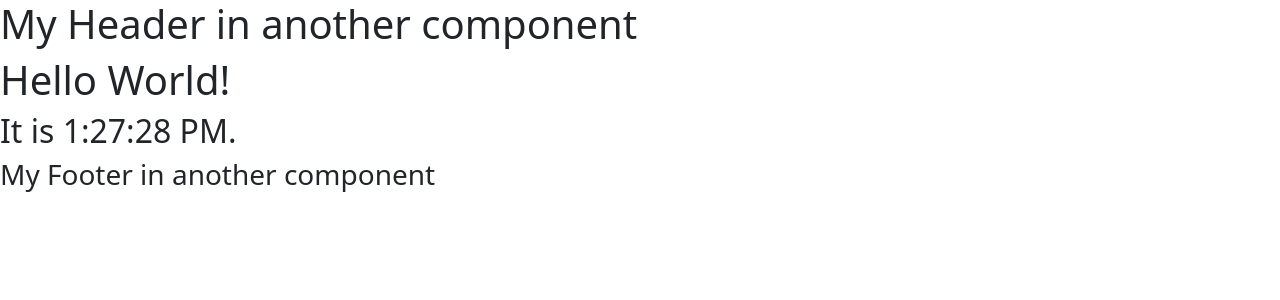
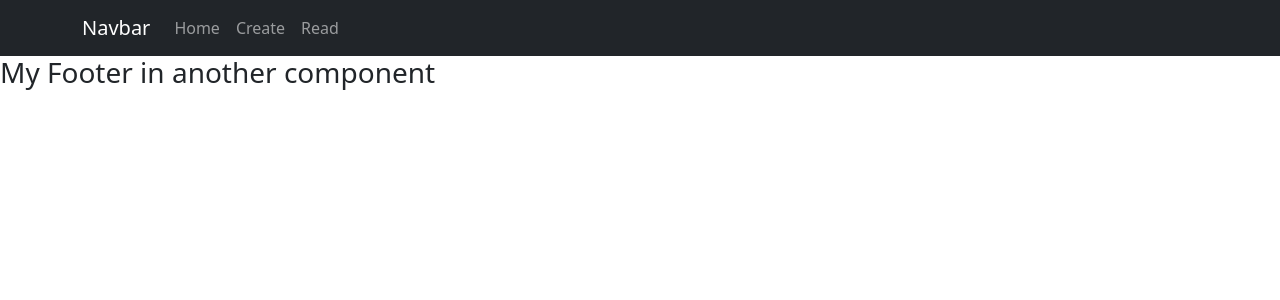
Before and after one commit to EvanGriffin0/DataRepAndQuery3, a React (Create React App) app in the folder movie-app/: page / in a window 1280 px wide. Shown: the top 300 px of the page. Built offline with nearby package versions, Linux system fonts and the light colour scheme.

Commit message:
completed part 5

```diff
--- a/movie-app/package.json
+++ b/movie-app/package.json
@@ -6,8 +6,11 @@
     "@testing-library/jest-dom": "^5.17.0",
     "@testing-library/react": "^13.4.0",
     "@testing-library/user-event": "^13.5.0",
+    "bootstrap": "^5.3.3",
     "react": "^18.3.1",
+    "react-bootstrap": "^2.10.5",
     "react-dom": "^18.3.1",
+    "react-router-dom": "^6.26.2",
     "react-scripts": "5.0.1",
     "web-vitals": "^2.1.4"
   },
--- a/movie-app/src/App.js
+++ b/movie-app/src/App.js
@@ -1,20 +1,36 @@
 import logo from './logo.svg';
 import './App.css';
+
+
+//import router
+import { BrowserRouter as Router, Route, Routes } from 'react-router-dom';
 
 //updated app.js to call the components i created in the folder
 
 import Header from './components/header';
 import Content from './components/content';
 import Footer from './components/footer';
+import NavigationBar from './components/navbar';
+
 
 
 //called instances of each component
+//added instance of navbar
+//added the routes
+
 function App() {
   return (
     <div>
-      <Header />
-      <Content />
-      <Footer />
+      <Router>
+        <NavigationBar />
+        <Routes>
+          <Route path="/home" element={<Content />} />
+          <Route path="/read" element={<Header />} />
+          <Route path="/create" element={<Footer />} />
+        </Routes>
+        <Footer />
+      </Router>
+
     </div>
   );
 }
--- /dev/null
+++ b/movie-app/src/components/navbar.js
@@ -0,0 +1,21 @@
+import Container from 'react-bootstrap/Container';
+import Nav from 'react-bootstrap/Nav';
+import Navbar from 'react-bootstrap/Navbar';
+
+
+const NavigationBar = () => {
+  return (
+        <Navbar bg="dark" data-bs-theme="dark">
+          <Container>
+            <Navbar.Brand href="/">Navbar</Navbar.Brand>
+            <Nav className="me-auto">
+              <Nav.Link href="/home">Home</Nav.Link>
+              <Nav.Link href="/create">Create</Nav.Link>
+              <Nav.Link href="/read">Read</Nav.Link>
+            </Nav>
+          </Container>
+      </Navbar>
+  );
+};
+
+export default NavigationBar;
--- a/movie-app/src/index.css
+++ b/movie-app/src/index.css
@@ -1,3 +1,5 @@
+
+
 body {
   margin: 0;
   font-family: -apple-system, BlinkMacSystemFont, 'Segoe UI', 'Roboto', 'Oxygen',
--- a/movie-app/src/index.js
+++ b/movie-app/src/index.js
@@ -5,6 +5,8 @@
 import reportWebVitals from './reportWebVitals';
 //imported bootstrap into index.js
 import 'bootstrap/dist/css/bootstrap.min.css';
+
+
 
 
 const root = ReactDOM.createRoot(document.getElementById('root'));
--- a/package.json
+++ b/package.json
@@ -2,6 +2,7 @@
   "dependencies": {
     "bootstrap": "^5.3.3",
     "create-react-app": "^5.0.1",
-    "react-bootstrap": "^2.10.5"
+    "react-bootstrap": "^2.10.5",
+    "react-router-dom": "^6.26.2"
   }
 }
```
Also changed, not shown: 2 other files (tests, documents, lock files or other folders).
